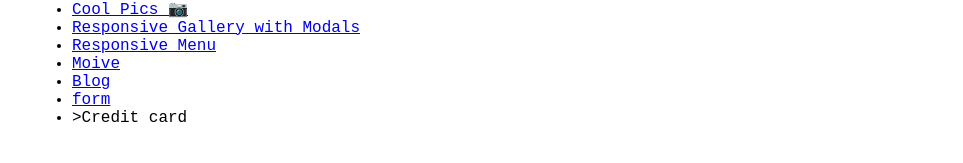
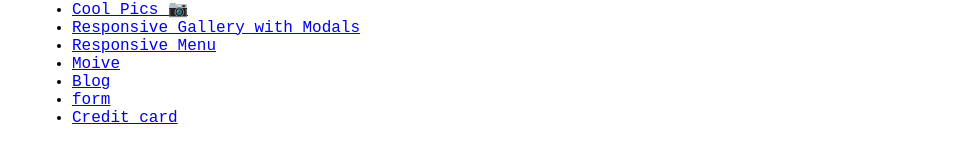
Before and after one commit to TannerGREG/wdd131, a plain HTML site: page index.html in a window 1280 px wide. Shown: the part 573-736 px from the top of the page, without its empty margins (158-1121 px from the left). Drawn offline with Linux system fonts and the light colour scheme.

Commit message:
fixed link

```diff
--- a/index.html
+++ b/index.html
@@ -24,7 +24,7 @@
             <li><a href="ponder/movie.html">Moive</a></li>
             <li><a href="blog/index.html">Blog</a></li>
             <li><a href="ponder/form.html">form</a></li>
-            <li><a href="creditcard/index.html"></a>>Credit card</li>
+            <li><a href="creditcard/index.html">Credit card</a></li>
         </ul>
     </main>
     <footer> </footer>
```
